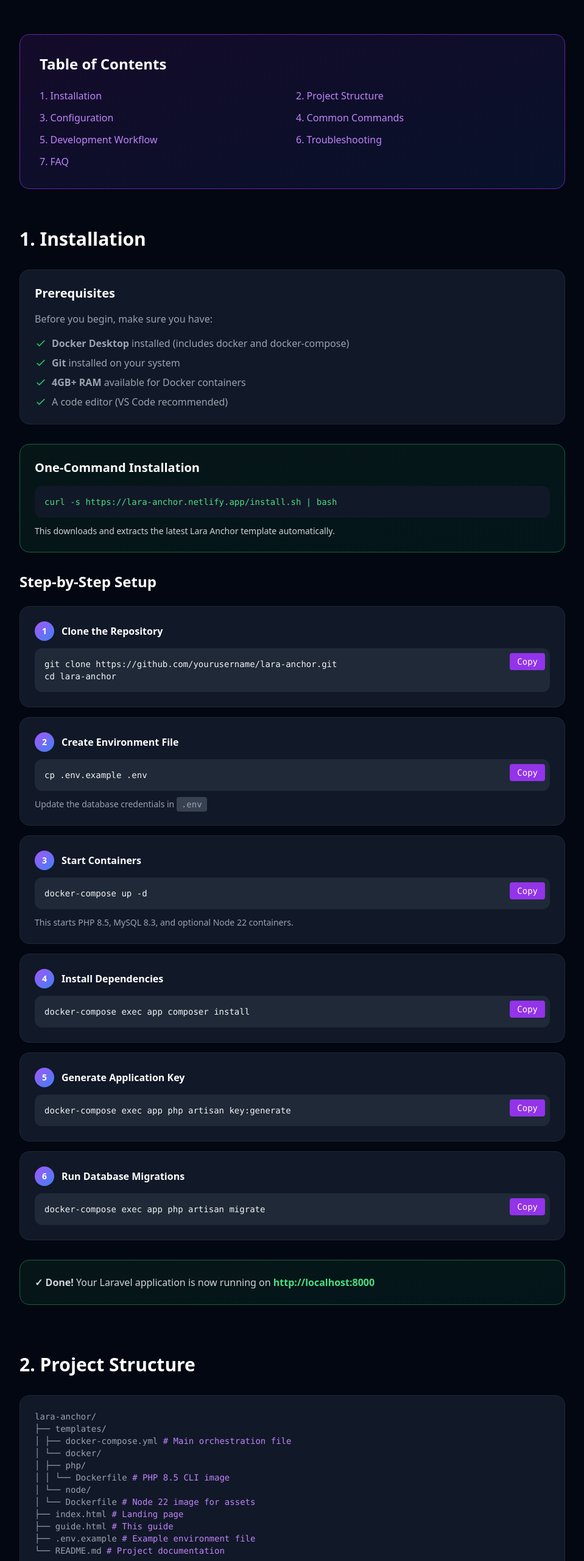
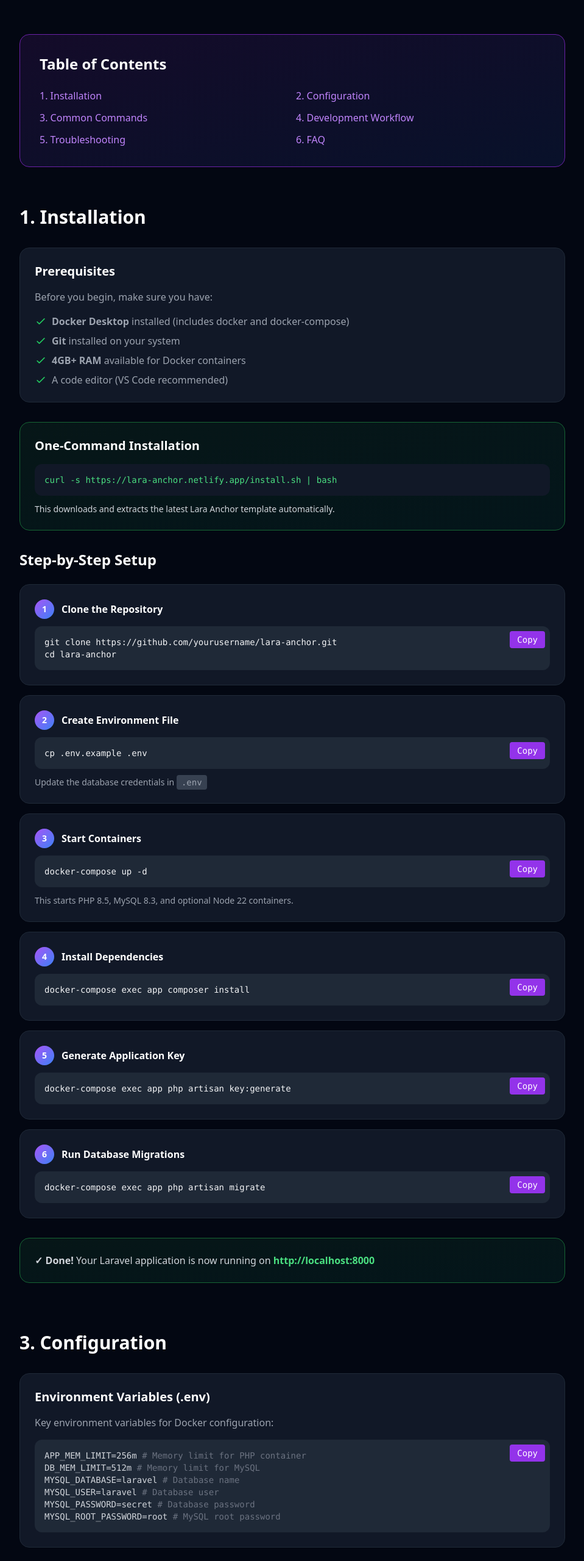
Before and after one commit to mmsilvano/lara-anchor, a plain HTML site: page guide.html in a window 1280 px wide. Shown: the part 240-2800 px from the top of the page at 61% size, without its empty margins (160-1119 px from the left). Drawn offline with nearby package versions, Linux system fonts and the light colour scheme.

Commit message:
update guide

```diff
--- a/guide.html
+++ b/guide.html
@@ -63,15 +63,14 @@
 			<!-- Table of Contents -->
 			<div class="mb-16 p-8 bg-gradient-to-br from-purple-900/20 to-blue-900/20 border border-purple-800 rounded-2xl">
 				<h2 class="text-2xl font-bold text-white mb-6">Table of Contents</h2>
-				<div class="grid md:grid-cols-2 gap-3">
-					<a href="#installation" class="block text-purple-400 hover:text-purple-300 transition">1. Installation</a>
-					<a href="#project-structure" class="block text-purple-400 hover:text-purple-300 transition">2. Project Structure</a>
-					<a href="#configuration" class="block text-purple-400 hover:text-purple-300 transition">3. Configuration</a>
-					<a href="#commands" class="block text-purple-400 hover:text-purple-300 transition">4. Common Commands</a>
-					<a href="#development" class="block text-purple-400 hover:text-purple-300 transition">5. Development Workflow</a>
-					<a href="#troubleshooting" class="block text-purple-400 hover:text-purple-300 transition">6. Troubleshooting</a>
-					<a href="#faq" class="block text-purple-400 hover:text-purple-300 transition">7. FAQ</a>
-				</div>
+                <div class="grid md:grid-cols-2 gap-3">
+                    <a href="#installation" class="block text-purple-400 hover:text-purple-300 transition">1. Installation</a>
+                    <a href="#configuration" class="block text-purple-400 hover:text-purple-300 transition">2. Configuration</a>
+                    <a href="#commands" class="block text-purple-400 hover:text-purple-300 transition">3. Common Commands</a>
+                    <a href="#development" class="block text-purple-400 hover:text-purple-300 transition">4. Development Workflow</a>
+                    <a href="#troubleshooting" class="block text-purple-400 hover:text-purple-300 transition">5. Troubleshooting</a>
+                    <a href="#faq" class="block text-purple-400 hover:text-purple-300 transition">6. FAQ</a>
+                </div>
 			</div>
 
 			<!-- Installation -->
@@ -189,30 +188,6 @@
 						<p class="text-gray-300"><strong>✓ Done!</strong> Your Laravel application is now running on <a href="http://localhost:8000" class="text-green-400 font-semibold hover:underline">http://localhost:8000</a></p>
 					</div>
 				</div>
-			</section>
-
-			<!-- Project Structure -->
-			<section id="project-structure" class="mb-20">
-				<h2 class="text-3xl font-bold text-white mb-8">2. Project Structure</h2>
-
-				<div class="p-6 bg-gray-900 rounded-2xl border border-gray-800">
-					<div class="font-mono text-sm text-gray-300 space-y-1 overflow-x-auto">
-<span class="text-gray-400">lara-anchor/</span><br>
-<span class="text-gray-400">├── templates/</span><br>
-<span class="text-gray-400">│   ├── docker-compose.yml       <span class="text-purple-400"># Main orchestration file</span></span><br>
-<span class="text-gray-400">│   └── docker/</span><br>
-<span class="text-gray-400">│       ├── php/</span><br>
-<span class="text-gray-400">│       │   └── Dockerfile       <span class="text-purple-400"># PHP 8.5 CLI image</span></span><br>
-<span class="text-gray-400">│       └── node/</span><br>
-<span class="text-gray-400">│           └── Dockerfile       <span class="text-purple-400"># Node 22 image for assets</span></span><br>
-<span class="text-gray-400">├── index.html                   <span class="text-purple-400"># Landing page</span></span><br>
-<span class="text-gray-400">├── guide.html                   <span class="text-purple-400"># This guide</span></span><br>
-<span class="text-gray-400">├── .env.example                 <span class="text-purple-400"># Example environment file</span></span><br>
-<span class="text-gray-400">└── README.md                    <span class="text-purple-400"># Project documentation</span></span>
-					</div>
-				</div>
-
-				<p class="text-gray-400 mt-6">The actual Laravel application code goes in the project root. The <code class="bg-gray-800 px-2 py-1 rounded">templates/</code> folder contains Docker configuration files.</p>
 			</section>
 
 			<!-- Configuration -->
```
